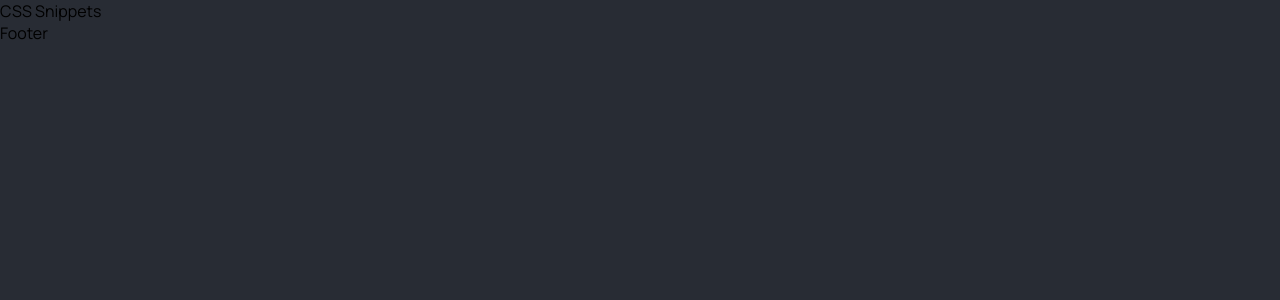
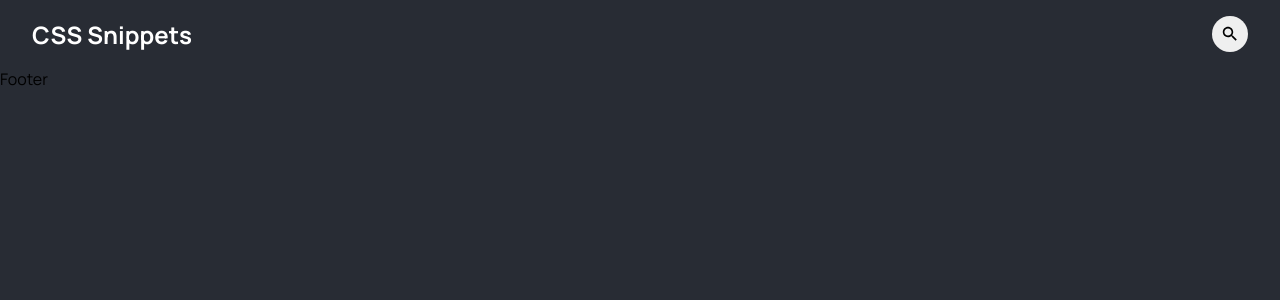
Before and after one commit to Andrew-Neely-82/css-snippets, a React (Create React App) app: page / in a window 1280 px wide. Shown: the top 300 px of the page. Built offline with nearby package versions, Linux system fonts and the light colour scheme.

Commit message:
updated navbar styling and JSX

```diff
--- a/src/components/navbar/Navbar.jsx
+++ b/src/components/navbar/Navbar.jsx
@@ -1,11 +1,15 @@
+import NavbarSearch from "./navbarSearch/NavbarSearch";
 import "./styling/style.scss";
 
 const Navbar = () => {
   return (
     <div className="Navbar__">
-      <div className="Navbar__title">CSS Snippets</div>
-      <div className="Navbar__links"></div>
+      <div className="Navbar__title">
+        <span>CSS Snippets</span>
+      </div>
+      <NavbarSearch />
     </div>
   );
 };
+
 export default Navbar;
--- /dev/null
+++ b/src/components/navbar/navbarSearch/NavbarSearch.jsx
@@ -0,0 +1,31 @@
+import SearchIcon from "@mui/icons-material/Search";
+import { useEffect } from "react";
+
+const NavbarSearch = () => {
+  const expand = () => {
+    const search = document.querySelector(".Navbar__button");
+    const input = document.querySelector(".Navbar__input");
+    search.classList.toggle("merge");
+    input.classList.toggle("input-expand");
+  };
+
+  useEffect(() => {
+    const search = document.querySelector(".Navbar__button");
+    search.addEventListener("click", expand);
+    return () => {
+      search.removeEventListener("click", expand);
+    };
+  }, []);
+
+  return (
+    <div className="Navbar__search-container">
+      <div className="Navbar__search">
+        <input className="Navbar__input" type="text" placeholder="Search for an example" />
+        <button className="Navbar__button">
+          <SearchIcon />
+        </button>
+      </div>
+    </div>
+  );
+};
+export default NavbarSearch;
--- a/src/components/navbar/styling/_mixins.scss
+++ b/src/components/navbar/styling/_mixins.scss
@@ -1,5 +1,70 @@
 @import "../../../styling/component";
 
-@mixin s {
+@mixin Navbar__ {
+  position: sticky;
+  top: 0;
+  left: 0;
+  @include flexbox(flex, 0, space-between, center);
+  @include widthHeight(100vw);
+  @include padMar(1em 2em);
+}
 
+@mixin Navbar__title {
+  color: white;
+  font-size: 1.5rem;
+  font-weight: bold;
+
+  span {
+    user-select: none;
+  }
 }
+
+@mixin Navbar__search-container {
+  @include flexbox(flex, 0, center);
+}
+
+@mixin Navbar__search {
+  @include flexbox(flex, 0, center, stretch);
+}
+
+@mixin Navbar__search_input {
+  border: none;
+  border-radius: 10em 0 0 10em;
+  width: 0px;
+  margin: 0;
+  padding: 0;
+  transition: all 0.5s ease;
+  background: transparent;
+}
+
+@mixin Navbar__search_button {
+  border: none;
+  border-radius: 100%;
+  outline-width: 1em;
+  transition: all 0.5s;
+  transition-delay: 1s;
+}
+
+@mixin MuiSvgIcon-root {
+  display: flex;
+  justify-content: center;
+  align-items: center;
+  height: 1em !important;
+  width: 1em !important;
+  margin: 0.25em;
+  padding: 0.1em;
+}
+
+.input-expand {
+  width: 12rem !important;
+  padding: 0.5em 1em !important;
+  transition: all 0.5s ease;
+  transition-delay: 0.5s !important;
+  background: white !important;
+}
+
+.merge {
+  border-radius: 0 10em 10em 0 !important;
+  transition: all 0.5s ease;
+  transition-delay: 0s !important;
+}
--- a/src/components/navbar/styling/style.scss
+++ b/src/components/navbar/styling/style.scss
@@ -0,0 +1,31 @@
+@import "../../../styling/component";
+@import "./mixins";
+
+.Navbar__ {
+  @include Navbar__;
+  overflow: hidden;
+
+  .Navbar__title {
+    @include Navbar__title;
+  }
+
+  .Navbar__search-container {
+    @include Navbar__search-container;
+
+    .Navbar__search {
+      @include Navbar__search;
+
+      .Navbar__input {
+        @include Navbar__search_input;
+      }
+
+      .Navbar__button {
+        @include Navbar__search_button;
+
+        .MuiSvgIcon-root {
+          @include MuiSvgIcon-root;
+        }
+      }
+    }
+  }
+}
--- a/src/styling/_mixins.scss
+++ b/src/styling/_mixins.scss
@@ -37,7 +37,7 @@
     @if ($height == same) {
       height: $width;
     } @else {
-      width: $height;
+      height: $height;
     }
   }
 }
```
Also changed, not shown: src/components/export.js (+7 -1 lines).
